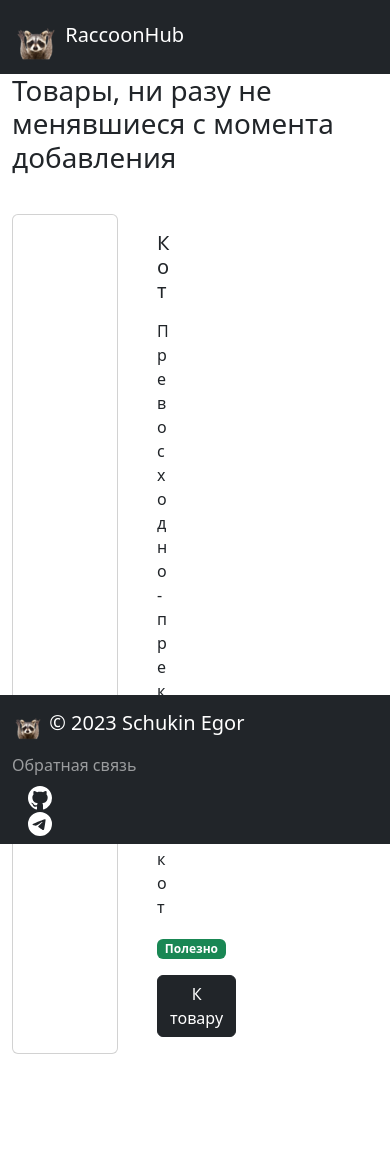
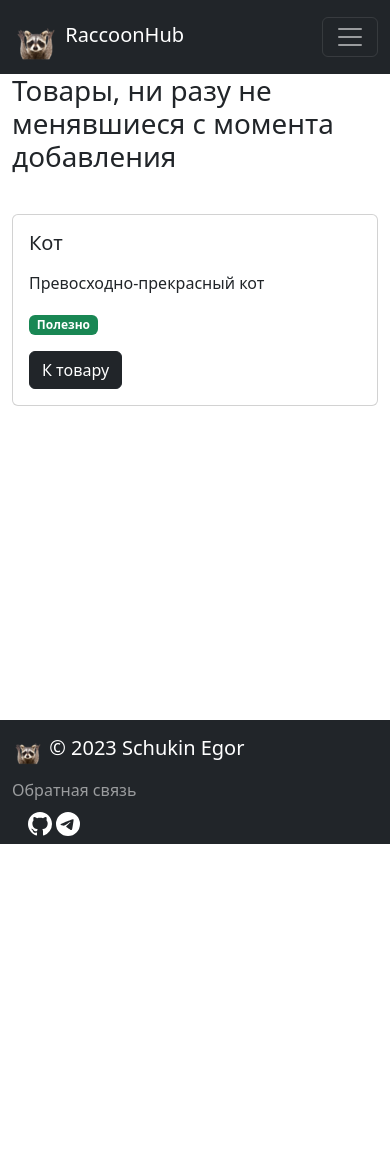
Before and after one commit to code-n-cry/django_school, a Django app: page /catalog/unchecked/ in a window 390 px wide. After the commit the page ends 844 px from the top, so only its background shows below. Run offline with Django 3.2, Linux system fonts and the light colour scheme; data comes from the database, SQL or seed files in the repository; both versions use the stored data as it was after the commit; some libraries are stand-ins or nearby versions.

Commit message:
Improvement templates

```diff
--- a/templates/base.html
+++ b/templates/base.html
@@ -16,7 +16,20 @@
     <link href="{% static 'css/own_style.css' %}" rel="stylesheet">
     <script src="//ajax.googleapis.com/ajax/libs/jquery/1.11.0/jquery.min.js"></script>
     {% include "includes/header.html" %}
-    <main>
+    <main style="margin-top: 4.6rem">
+      {% if birthday_persons %}
+      <div class="container-fluid overflow-hidden bg-warning">
+        <p class="marquee">
+          <span>
+          С ДНЁМ РОЖДЕНИЯ!
+          {% for person in birthday_persons %}
+            {{forloop.counter}}.<a class="text-black" href="{% url "users:user_detail" person.id %}">{{ person.username }}({{ person.email }})</a>
+            {% if not forloop.last %}-{% endif %}
+          {% endfor %}
+          </span>
+        </p>
+      </div>
+      {% endif %}
       {% block content %}{% endblock %}
     </main>
     {% include "includes/footer.html" %}
--- a/templates/catalog/extra_item_list.html
+++ b/templates/catalog/extra_item_list.html
@@ -9,7 +9,7 @@
       <div class="d-flex justify-content-center">
         <h1>{{ header }}</h1>
       </div>
-      <div class="row row-cols-3" style="margin-top: 2em;">
+      <div class="row" style="margin-top: 2em;">
         {% for item in items %}
           {% include "includes/item_card.html" %}
         {% empty %}
--- a/templates/catalog/item_list.html
+++ b/templates/catalog/item_list.html
@@ -16,7 +16,7 @@
         <div class="d-flex justify-content-left">
           <h3 class="text-wrap p-3">{% translate 'Категория' %}: <b>{{ category.grouper|title }}</b></h3>
         </div>
-        <div class="row row-cols-3">
+        <div class="row">
         {% for item in category.list %}
           {% include "includes/item_card.html" %}
         {% endfor %}
--- a/templates/homepage/home.html
+++ b/templates/homepage/home.html
@@ -22,7 +22,7 @@
     <div class="d-flex justify-content-center">
       <a class="btn btn-success" href="{% url 'users:user_list' %}">{% translate "Список пользователей" %}</a>
     </div>
-    <div class="row row-cols-3" style="margin-top: 2em;">
+    <div class="row" style="margin-top: 2em;">
       {% for item in items %}
         {% include "includes/item_card.html" %}
       {% empty %}
--- a/templates/includes/footer.html
+++ b/templates/includes/footer.html
@@ -14,8 +14,10 @@
         {% with request.resolver_match.view_name as view_name %}
           <li class="nav-item"><a class="nav-link {% if view_name == 'feedback:feedback' %}active disabled{% endif %}" href="{% url 'feedback:feedback' %}">{% translate 'Обратная связь' %}</a>
         {% endwith %}
-        <li class="ms-3"><a class="text-muted" href="https://github.com/code-n-cry" target="_blank"><img src="{% static 'favicon/github.svg' %}" alt="Иконка GitHub"></a></li>
-        <li class="ms-3"><a class="text-muted" href="https://t.me/brown_eyed_minion" target="_blank"><img src="{% static 'favicon/telegram.svg' %}" alt="Иконка Telegram"></a></li>
+        <li class="ms-3">
+          <a class="text-muted" href="https://github.com/code-n-cry" target="_blank"><img src="{% static 'favicon/github.svg' %}" alt="Иконка GitHub"></a>
+          <a class="text-muted" href="https://t.me/brown_eyed_minion" target="_blank"><img src="{% static 'favicon/telegram.svg' %}" alt="Иконка Telegram"></a>
+        </li>
       </ul>
     </div>
   </nav>
--- a/templates/includes/header.html
+++ b/templates/includes/header.html
@@ -1,7 +1,7 @@
 {% load static %}
 {% load i18n %}
 <header>
-  <nav class="navbar navbar-expand-lg navbar-dark bg-dark">
+  <nav class="navbar navbar-expand-lg navbar-dark fixed-top bg-dark">
     <div class="container-fluid">
       {% with request.resolver_match.view_name as view_name %}
         <a class="navbar-brand {% if view_name == 'homepage:index' %}disabled{% endif %}" href="/">
@@ -9,6 +9,9 @@
           <img src="{% static 'favicon/favicon.ico' %}"  class="d-inline-block" alt="Логотип">
           RaccoonHub
         </a>
+      <button class="navbar-toggler" type="button" data-bs-toggle="collapse" data-bs-target="#navbarNavAltMarkup" aria-controls="navbarNavAltMarkup" aria-expanded="false" aria-label="Toggle navigation">
+        <span class="navbar-toggler-icon"></span>
+      </button>
       <div class="collapse navbar-collapse" id="navbarNavAltMarkup">
         {% with request.resolver_match.view_name as view_name %}
           <ul class="navbar-nav">
@@ -31,8 +34,8 @@
           </ul>
             <ul class="navbar-nav ms-auto mb-2 mb-lg-0">
             {% if not request.user.is_authenticated %}
-              <li class="nav-item"><a class="nav-link btn btn-outline-light me-2 {% if view_name == 'auth:login' %}active disabled{% endif %}" href="{% url 'auth:login' %}">{% translate 'Вход' %}</a></li>
-              <li class="nav-item"><a class="nav-link btn btn-warning {% if view_name == 'auth:signup' %}active disabled{% endif %}" href="{% url 'auth:signup' %}">{% translate 'Регистрация' %}</a></li>
+              <li class="nav-item p-1"><a class="nav-link btn btn-outline-light {% if view_name == 'auth:login' %}active disabled{% endif %}" href="{% url 'auth:login' %}">{% translate 'Вход' %}</a></li>
+              <li class="nav-item p-1"><a class="nav-link btn btn-warning {% if view_name == 'auth:signup' %}active disabled{% endif %}" href="{% url 'auth:signup' %}">{% translate 'Регистрация' %}</a></li>
             {% else %}
               <li class="nav-item"><a class="nav-link {% if view_name == 'users:user_list' %}active disabled{% endif %}" href="{% url 'users:user_list' %}">{% translate 'Список пользователей' %}</a></li>
               <li class="nav-item"><a class="nav-link {% if view_name == 'users:profile' %}active disabled{% endif %}" href="{% url 'users:profile' %}">{{ request.user.get_username }}</a></li>
--- a/templates/includes/item_card.html
+++ b/templates/includes/item_card.html
@@ -1,13 +1,13 @@
 {% load static %}
 {% load i18n %}
- <div class="col-sm-6 mb-3">
+ <div class="col-md-12 col-xl-6">
   <div class="card mb-3">
     <div class="row g-0">
-      <div class="col-md-4">
+      <div class="col-md-6 col-lg-4 col-xl-7 col-xxl-6">
         {{ item.main_image.image_tmb }}
       </div>
-      <div class="col-md-8">
-        <div class="card-body" style="margin-left: 8em;margin-right: auto;">
+      <div class="col">
+        <div class="card-body">
           <h5 class="card-title text-break">{{ item.name|title }}</h5>
           {% with request.resolver_match.view_name as view_name %}
             {% if view_name == 'homepage:index' %}
--- a/users/context_processors.py
+++ b/users/context_processors.py
@@ -15,6 +15,7 @@
             profile__birthday__day=timezone.now().date().day,
             profile__birthday__month=timezone.now().date().month,
         ).values(
+            users.models.ProxyUser.id.field.name,
             users.models.ProxyUser.username.field.name,
             users.models.ProxyUser.email.field.name,
         )
```
Also changed, not shown: static_dev/css/own_style.css (+42 -1 lines), db.sqlite3.
